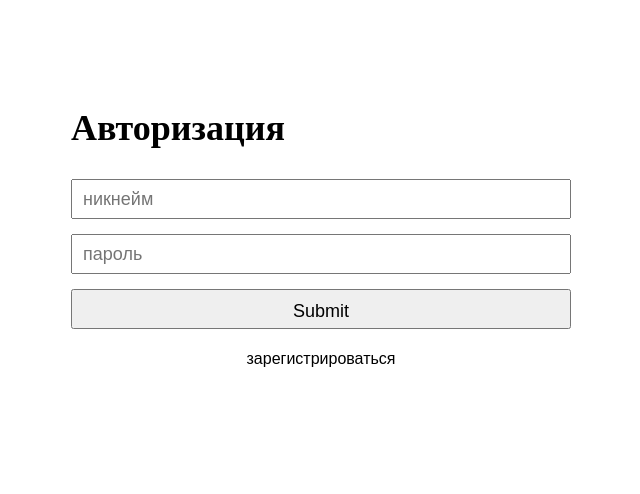
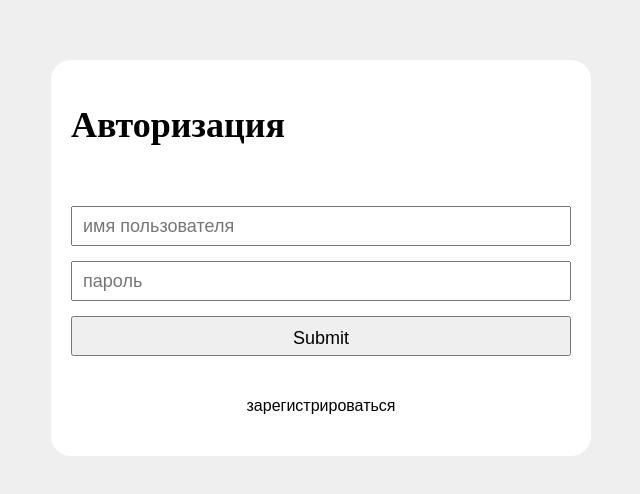
Before and after one commit to MrCat255/frontend, a SvelteKit app: page /authorization in a window 1280 px wide. Shown: the part 142-636 px from the top of the page, without its empty margins (319-959 px from the left). Built offline with nearby package versions, Linux system fonts and the light colour scheme.

Commit message:
Added registration and authorization functionality.

```diff
--- a/src/routes/+page.svelte
+++ b/src/routes/+page.svelte
@@ -1,14 +1,67 @@
 <div class="root">
     <header>
         <h2>Столовая</h2>
+        {#if $user}
+        <span>профиль</span>
+        {:else}
         <a href="/authorization">войти</a>
+        {/if}
     </header>
+    {#if $user}
     <main>main page content</main>
+    {:else}
+    <main class="anonimus">
+        <h2>Онлайн столовая</h2>
+        <p>Войдите в систему, чтобы пользоваться сервисом</p>
+    </main>
+    {/if}
 </div>
 
+<script lang="ts">
+  import { onMount } from 'svelte';
+  import { writable } from 'svelte/store';
+
+  const USER_INFO_URL = 'http://localhost:8000/api/v1/get_user_info';
+
+  // Store for user data
+  const user = writable<{ username: string } | null>(null);
+
+  onMount(async () => {
+    try {
+      const res = await fetch(USER_INFO_URL, {
+        method: 'GET',
+        credentials: 'include'
+      });
+      if (res.ok) {
+        const data = await res.json();
+        console.log(data);
+        user.set(data);
+      } else {
+        user.set(null);
+      }
+    } catch (err) {
+      console.error('Error fetching user info:', err);
+      user.set(null);
+    }
+  });
+</script>
+
 <style>
+:global(body) {
+    margin: 0;
+    width: 100vw;
+    height: 100vh;
+    background-color: #efefef;
+    display: flex;
+    justify-content: center;
+}
 .root {
-    width: 100%;
+    padding: 20px;
+    box-sizing: border-box;
+    width: 1200px;
+    max-width: 100%;
+    background-color: white;
+    height: 100vh;
 }
 header {
     display: flex;
@@ -17,4 +70,7 @@ header {
     align-items: center;
     justify-content: space-between;
 }
+main.anonimus {
+    font-size: x-large;
+}
 </style>
--- a/src/routes/authorization/+page.svelte
+++ b/src/routes/authorization/+page.svelte
@@ -2,9 +2,12 @@
     {#if auth}
     <div class="form">
         <h1>Авторизация</h1>
-        <form>
-            <input type="text" placeholder="никнейм" name="nickname">
-            <input type="password" placeholder="пароль" name="password">
+        <div class="container">
+            <span class="massage_box" style="color: {massage_box_color};">{massage_box}</span>
+        </div>
+        <form onsubmit={send_to_auth}>
+            <input type="text" bind:value={username} placeholder="имя пользователя" name="username">
+            <input type="password" bind:value={password} placeholder="пароль" name="password">
             <input type="submit">
         </form>
         <button type="button" onclick={() => auth = !auth}>зарегистрироваться</button>
@@ -12,9 +15,12 @@
     {:else}
     <div class="form">
         <h1>Регистрация</h1>
-        <form>
-            <input type="text" placeholder="никнейм" name="nickname">
-            <input type="password" placeholder="пароль" name="password">
+        <div class="container">
+            <span class="massage_box" style="color: {massage_box_color};">{massage_box}</span>
+        </div>
+        <form onsubmit={send_to_reg}>
+            <input type="text" bind:value={username} placeholder="имя пользователя" name="username">
+            <input type="password" bind:value={password} placeholder="пароль" name="password">
             <input type="submit">
         </form>
         <button type="button" onclick={() => auth = !auth}>авторизоваться</button>
@@ -23,13 +29,65 @@
 </div>
 
 <script lang="ts">
+    import { goto } from "$app/navigation";
+
 	let auth = $state(true);
+    let username = $state("");
+    let password = $state("");
+    let massage_box = $state("");
+    let massage_box_color = $state("green");
+
+    // API endpoints
+    const LOGIN_URL = 'http://localhost:8000/api/v1/authorization';
+    const REGISTER_URL = 'http://localhost:8000/api/v1/create_user';
+
+    async function send_to_auth(event: Event) {send_to(event, LOGIN_URL)}
+    async function send_to_reg(event: Event) {send_to(event, REGISTER_URL)}
+
+    async function send_to(event: Event, url: string) {
+        event.preventDefault();
+
+        try {
+            const payload = {
+                username: username,
+                password: password
+            };
+            console.log(payload);
+            const response = await fetch(url, {
+                method: "POST",
+                body: JSON.stringify(payload),
+                headers: {'Content-Type': 'application/json'},
+                credentials: 'include'
+            });
+
+            if (!response.ok) {
+                massage_box = response.statusText;
+                massage_box_color = "red";
+                throw new Error(`Response status: ${response.status}`);
+            }
+
+            const data = await response.json();
+            massage_box = data.message;
+            massage_box_color = "green";
+            goto("/");
+        } catch (err) {
+            console.error('Login error:', err);
+        }
+    }
 </script>
 
 <style>
+:global(body) {
+    margin: 0;
+    width: 100vw;
+    height: 100vh;
+    background-color: #efefef;
+    display: flex;
+    justify-content: center;
+}
 .root {
     width: 100%;
-    height: 90vh;
+    height: 100%;
     font-size: large;
     display: flex;
     align-items: center;
@@ -40,10 +98,12 @@ h1 {
 }
 .form {
     display: grid;
-    gap: 20px;
+    /* gap: 50px; */
     padding: 20px;
     width: 100%;
     max-width: 500px;
+    background-color: white;
+    border-radius: 20px;
 }
 form {
     display: grid;
@@ -56,8 +116,20 @@ input {
     font-size: large;
 }
 button {
+    margin-top: 40px;
+    margin-bottom: 20px;
     border: none;
     background-color: #ffffff00;
     font-size: medium;
 }
+.container {
+    height: 50px;
+    display: flex;
+    align-items: center;
+}
+@media (width <= 700px) {
+    :global(body) {
+        background-color: white;
+    }
+}
 </style>
--- a/vite.config.js
+++ b/vite.config.js
@@ -2,5 +2,16 @@ import { sveltekit } from '@sveltejs/kit/vite';
 import { defineConfig } from 'vite';
 
 export default defineConfig({
-	plugins: [sveltekit()]
+	plugins: [sveltekit()],
+	server: {
+    host: 'localhost',
+    port: 5173,
+    proxy: {
+      '/api': {
+        target: 'http://localhost:8000',
+        changeOrigin: true,
+        secure: false
+      }
+    }
+  }
 });
```
